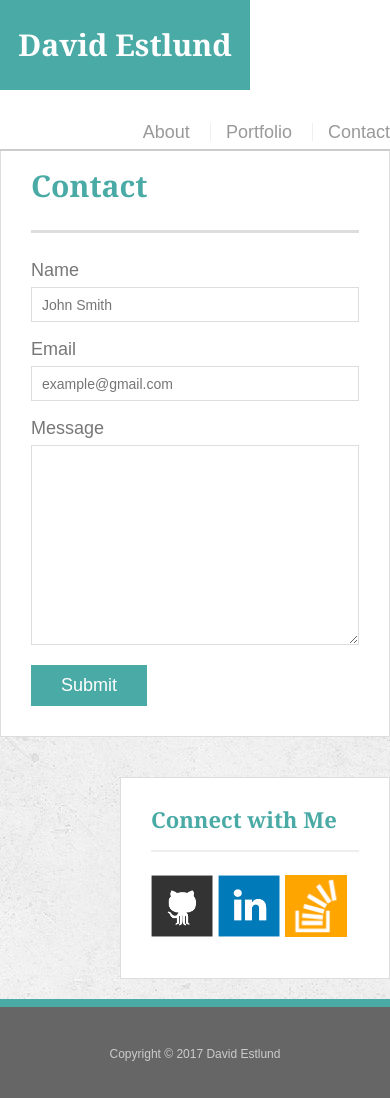
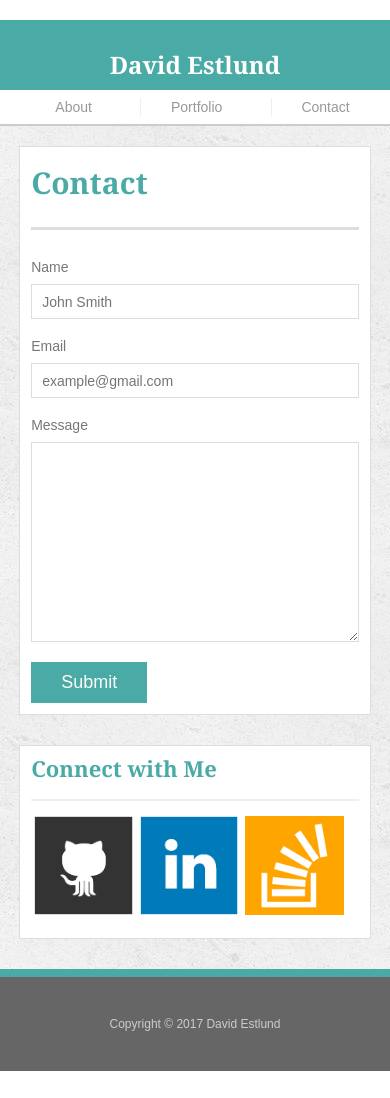
Before and after one commit to destlund/Responsive-Portfolio, a plain HTML site: page contact.html in a window 390 px wide. After the commit the page ends 1071 px from the top, so only its background shows below. Drawn offline with Linux system fonts and the light colour scheme.

Commit message:
Now with styling!

```diff
--- a/assets/css/style.css
+++ b/assets/css/style.css
@@ -237,3 +237,137 @@ input[type=submit] {
   background: #4aaaa5;
   border: 0 none;
 }
+
+@media screen and (max-width: 980px) {
+  .container {
+    width: 75%;
+  }
+  .main-section {
+    width: 60%;
+    padding: 3%;
+  }
+  .sidebar {
+    width: 37%;
+    padding: 3%;
+    margin-left: 3%;
+
+  }
+  .work {
+    width: 100%;
+  }
+  .auth-image {
+    width: 100%;
+  }
+  .social {
+    width: 30%;
+    height: auto;
+    margin: 0 1%;
+  }
+}
+
+@media screen and (max-width: 768px) {
+  .container {
+    width: 100%;
+  }
+  #masthead {
+
+  }
+  body {
+    font-size: 14px;
+  }
+  nav {
+    margin: 20px 10px 0 ;
+  }
+  #logo {
+    font-size: 24px;
+    width: 233px;
+    height: 70px;
+
+  }
+  #main-container {
+    padding-top: 100px;
+  }
+  .main-section {
+    max-width: none;
+    float: none;
+    margin: 0 auto 30px;
+    width: 95%;
+    overflow: auto;
+  }
+  .sidebar {
+    max-width: none;
+    float: none;
+    margin: 0 auto 20px;
+    width: 95%;
+  }
+    .social {
+    width: 30%;
+    height: auto;
+    margin: 0 1%;
+  }
+  .auth-image {
+  width: 50%;
+  height: auto;
+}
+}
+
+@media screen and (max-width: 640px) {
+  .container {
+    width: 100%;
+  }
+#masthead {
+  position: static;
+  margin: 0 0 20px;
+  width: 100%;
+  top: 0;
+}
+#logo {
+  width: 100%;
+  text-align:center;
+  position: static;
+  top: 0;
+}
+nav {
+  float: none;
+  text-align:center;
+}
+nav a {
+  padding: 0 8%;
+}
+.auth-image {
+  width: 100%;
+  height: auto;
+  float: none;
+  margin-bottom: 20px;
+}
+p {
+  margin: 20px 0;
+}
+.work {
+  position: static;
+  float: none;
+  width: 100%;
+  margin: 0;
+}
+.work h3 {
+  position: relative;
+  bottom: 80px;
+}
+#main-container {
+  padding-top: 0;
+  width: 95%;
+}
+.main-section {
+  float: none;
+}
+.sidebar {
+  float: none;
+  margin: 0 auto 30px;
+  max-width: 640px;
+}
+  .social {
+    width: 30%;
+    height: auto;
+    margin: 0 1%;
+  }
+}
--- a/contact.html
+++ b/contact.html
@@ -3,6 +3,7 @@
 
 <head>
   <meta charset="UTF-8">
+  <meta name="viewport" content="width=device-width, initial-scale=1.0">
   <title>Contact | David Estlund</title>
   <link rel="stylesheet" type="text/css" href="assets/css/reset.css">
   <link rel="stylesheet" type="text/css" href="assets/css/style.css">
```
Also changed, not shown: index.html (+1 -0 lines), portfolio.html (+1 -0 lines).
